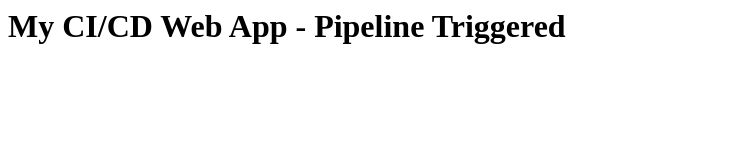
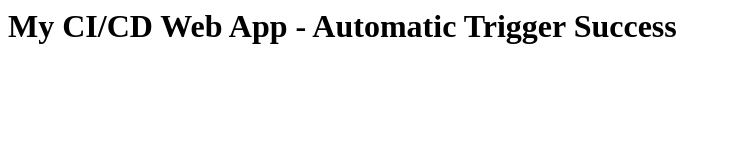
Before and after one commit to Vedant-Pophali/dev-ops-lab-10, a plain HTML site: page index.html in a window 1280 px wide. Shown: the whole page, without its empty margins (0-731 px from the left). Drawn offline with Linux system fonts and the light colour scheme.

Commit message:
Trigger test 2

```diff
--- a/index.html
+++ b/index.html
@@ -1 +1 @@
-<h1>My CI/CD Web App - Pipeline Triggered</h1>
+<h1>My CI/CD Web App - Automatic Trigger Success</h1>
```
